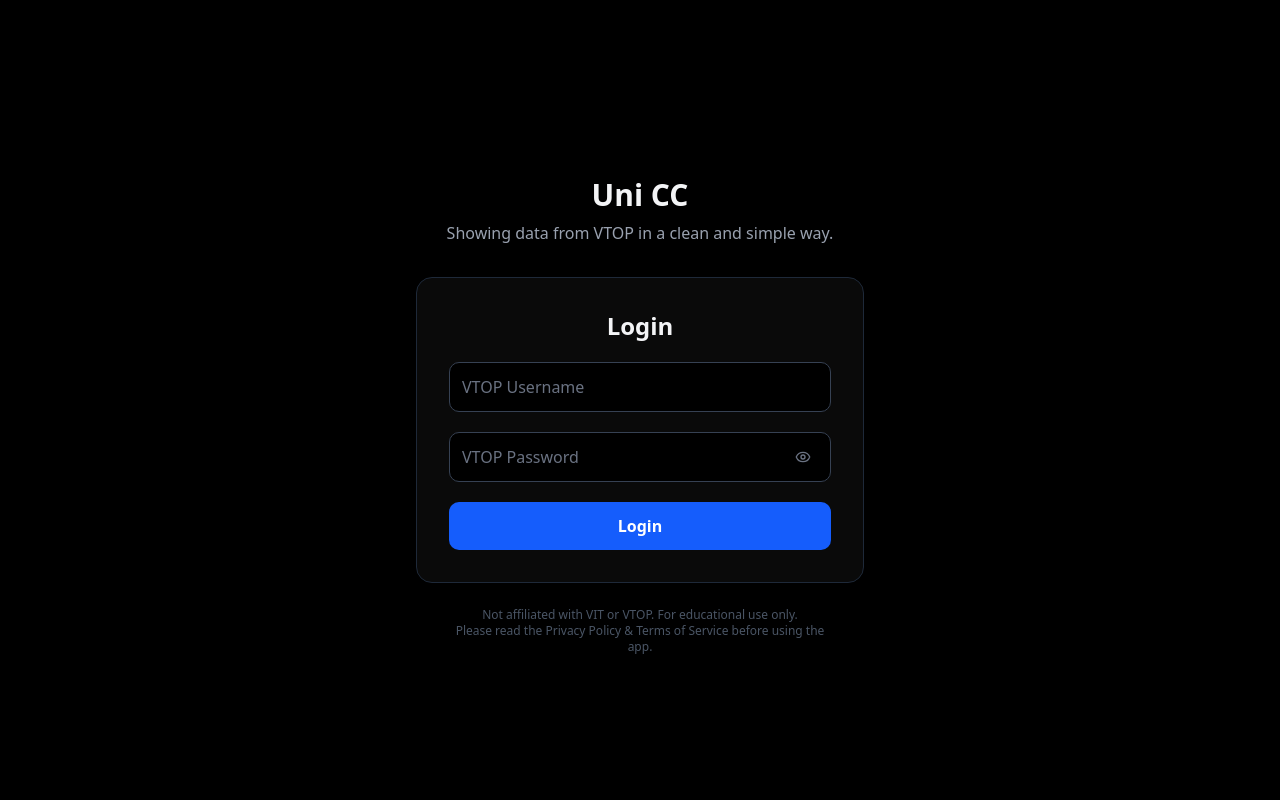
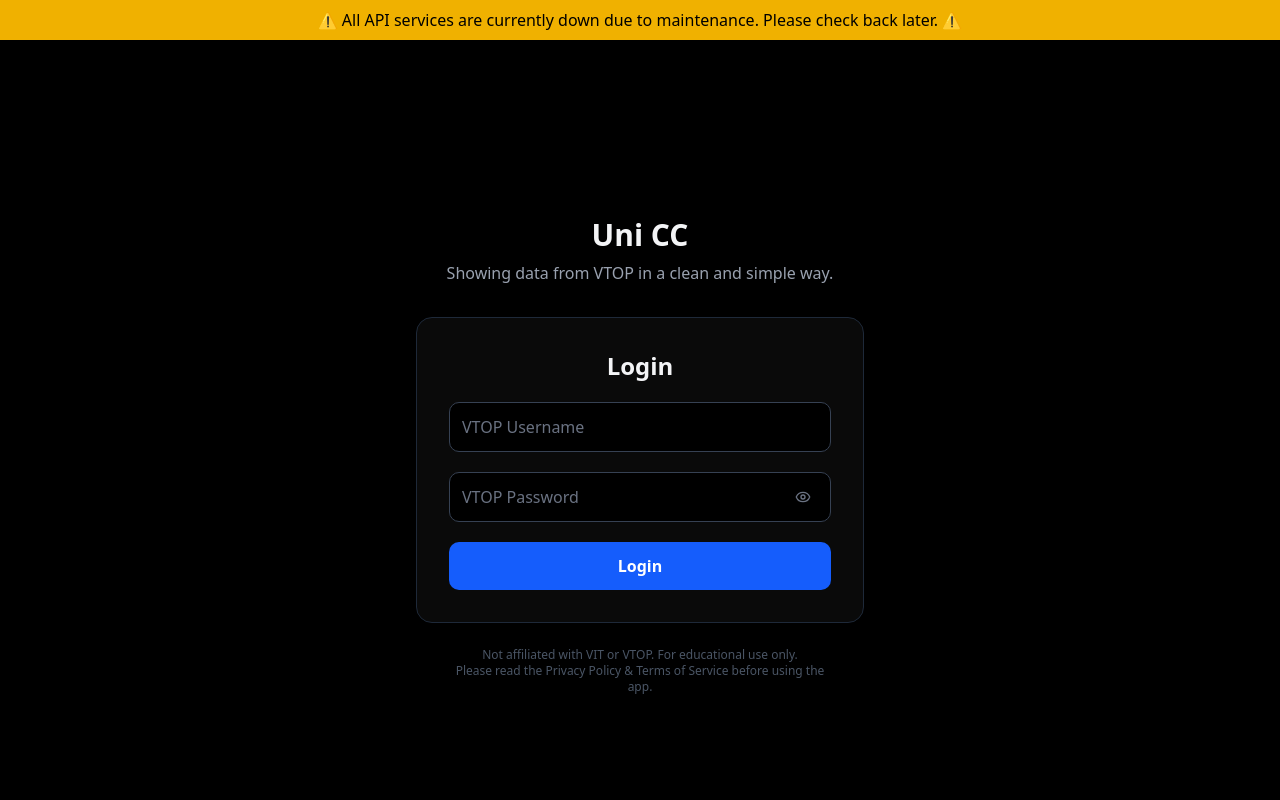
Before and after one commit to Arya4930/UniCC, a Next.js app: page / in a window 1280 px wide. Shown: the top 800 px of the page. Built offline with nearby package versions, Linux system fonts and the light colour scheme.

Commit message:
API down

```diff
--- a/src/app/page.tsx
+++ b/src/app/page.tsx
@@ -3,6 +3,9 @@ import Main from "../components/custom/Main";
 export default function Home() {
   return (
     <div>
+      <div className="top-0 left-0 w-full bg-yellow-500 text-black text-center py-2 font-medium z-[9999] shadow-md">
+        ⚠️ All API services are currently down due to maintenance. Please check back later. ⚠️
+      </div>
       <Main />
     </div>
   );
```
